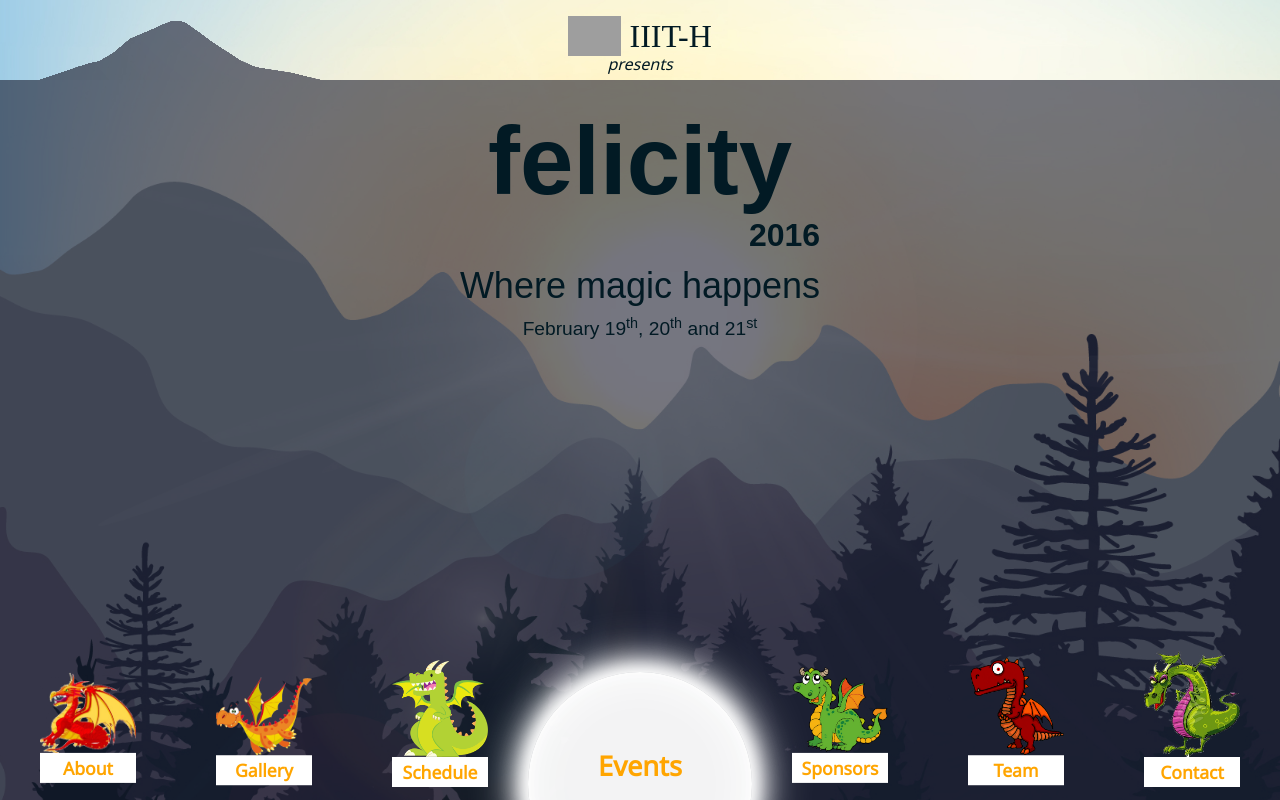
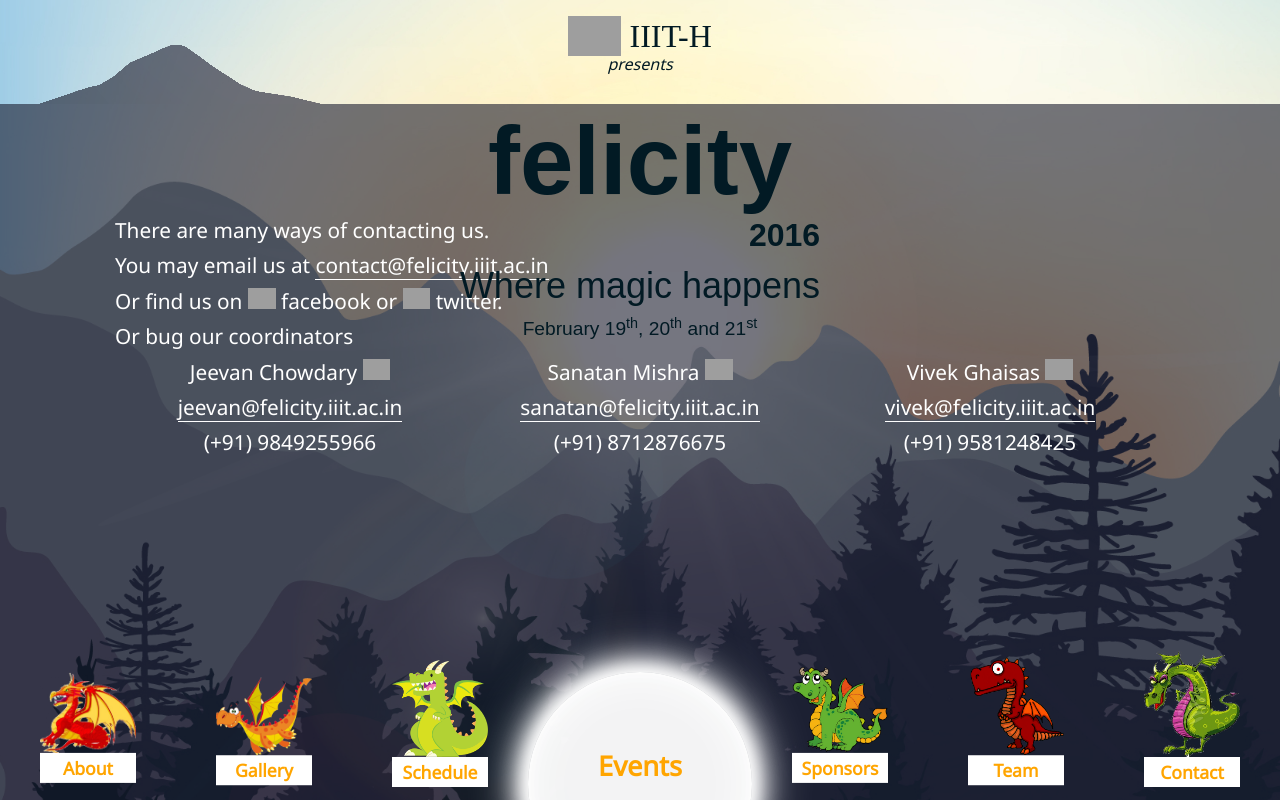
Before and after one commit to felicity-iiith/felicity16-website, a PHP site: template src/app/views/templates/contact/index.php in a window 1280 px wide. Run offline with PHP 8.4, Linux system fonts and the light colour scheme; the template is opened without the code that fills it, so the values that code supplies are empty; style sheets or scripts are compiled from the project's sources; some web fonts are replaced; grey boxes are pictures that could not be loaded.

Commit message:
Update contact page

```diff
--- a/src/app/views/templates/contact/index.php
+++ b/src/app/views/templates/contact/index.php
@@ -1,8 +1,63 @@
 <?php $this->load_fragment('skeleton_template/header'); ?>
 <?php if (!$is_ajax): ?>
-<article class="page contact open">
+<article class="page open contact">
 <?php endif; ?>
-    <?= $contact_us ?>
+    <div class="container">
+        <p>
+            There are many ways of contacting us.
+        </p>
+        <p>
+            You may email us at
+            <a target="_blank" class="underlined" href="mailto:contact@felicity.iiit.ac.in">contact@felicity.iiit.ac.in</a>
+        </p>
+        <p>
+            Or find us on
+            <a target="_blank" href="https://www.facebook.com/felicity.iiith"><img class="social-icon" src="https://felicity.iiit.ac.in/img/fb-icon.png"> facebook</a>
+            or
+            <a target="_blank" href="https://twitter.com/felicity_iiith"><img class="social-icon" src="https://felicity.iiit.ac.in/img/twitter-icon.png"> twitter</a>.
+        </p>
+        <p>
+            Or bug our coordinators
+        </p>
+        <div class="row text-center">
+            <div class="col4">
+                <p>
+                    Jeevan Chowdary
+                    <a target="_blank" href="https://www.facebook.com/g1.8.jeevan">
+                        <img class="social-icon" src="https://felicity.iiit.ac.in/img/fb-icon.png">
+                    </a>
+                </p>
+                <p>
+                    <a target="_blank" class="underlined" href="mailto:jeevan@felicity.iiit.ac.in">jeevan@felicity.iiit.ac.in</a>
+                </p>
+                <p>(+91) 9849255966</p>
+            </div>
+            <div class="col4">
+                <p>
+                    Sanatan Mishra
+                    <a target="_blank" href="https://www.facebook.com/sanatan.mishra.7">
+                        <img class="social-icon" src="https://felicity.iiit.ac.in/img/fb-icon.png">
+                    </a>
+                </p>
+                <p>
+                    <a target="_blank" class="underlined" href="mailto:sanatan@felicity.iiit.ac.in">sanatan@felicity.iiit.ac.in</a>
+                </p>
+                <p>(+91) 8712876675</p>
+            </div>
+            <div class="col4">
+                <p>
+                    Vivek Ghaisas
+                    <a target="_blank" href="https://www.facebook.com/vghaisas">
+                        <img class="social-icon" src="https://felicity.iiit.ac.in/img/fb-icon.png">
+                    </a>
+                </p>
+                <p>
+                    <a target="_blank" class="underlined" href="mailto:vivek@felicity.iiit.ac.in">vivek@felicity.iiit.ac.in</a>
+                </p>
+                <p>(+91) 9581248425</p>
+            </div>
+        </div>
+    </div>
 <?php if (!$is_ajax): ?>
 </article>
 <?php endif; ?>
--- a/src/static/styles/core.scss
+++ b/src/static/styles/core.scss
@@ -54,6 +54,14 @@ a {
     text-decoration: none;
     cursor: pointer;
     color: #fff;
+
+    &.underlined {
+        border-bottom: 1px solid;
+
+        &:hover {
+            border-bottom-style: dashed;
+        }
+    }
 }
 
 .row {
@@ -639,6 +647,15 @@ article {
         }
     }
 
+    &.contact {
+        font-size: 1.3em;
+
+        .social-icon {
+            max-height: 1em;
+            vertical-align: baseline;
+        }
+    }
+
     &.event {
         text-align: center;
 
```
